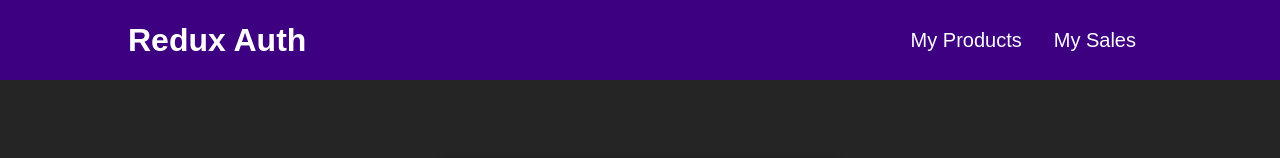
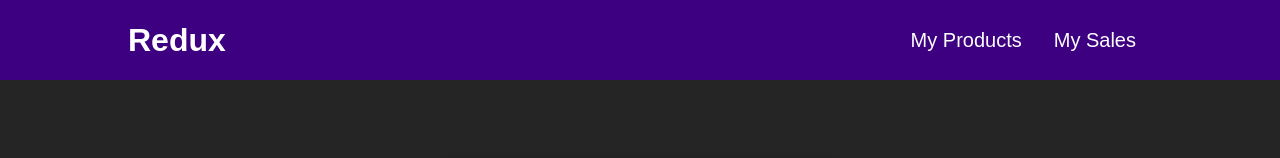
Before and after one commit to devbymo/react-redux, a React (Create React App) app: page / in a window 1280 px wide. Shown: the top 158 px of the page. Built offline with nearby package versions, Linux system fonts and the light colour scheme.

Commit message:
Update Header.js

```diff
--- a/src/components/Header.js
+++ b/src/components/Header.js
@@ -13,7 +13,7 @@ const Header = () => {
 
   return (
     <header className={classes.header}>
-      <h1>Redux Auth</h1>
+      <h1>Redux</h1>
       <nav>
         <ul>
           <li>
```
